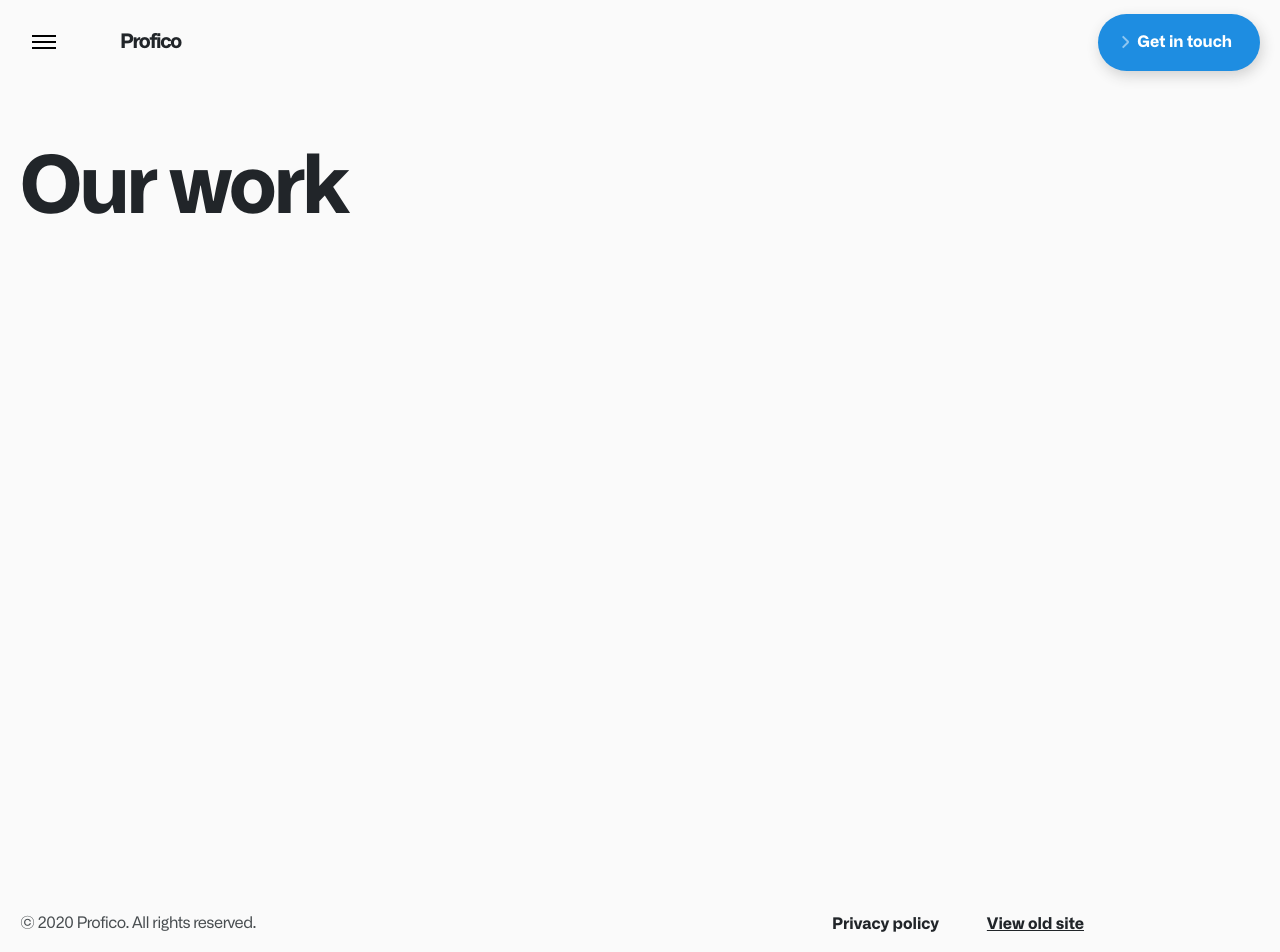
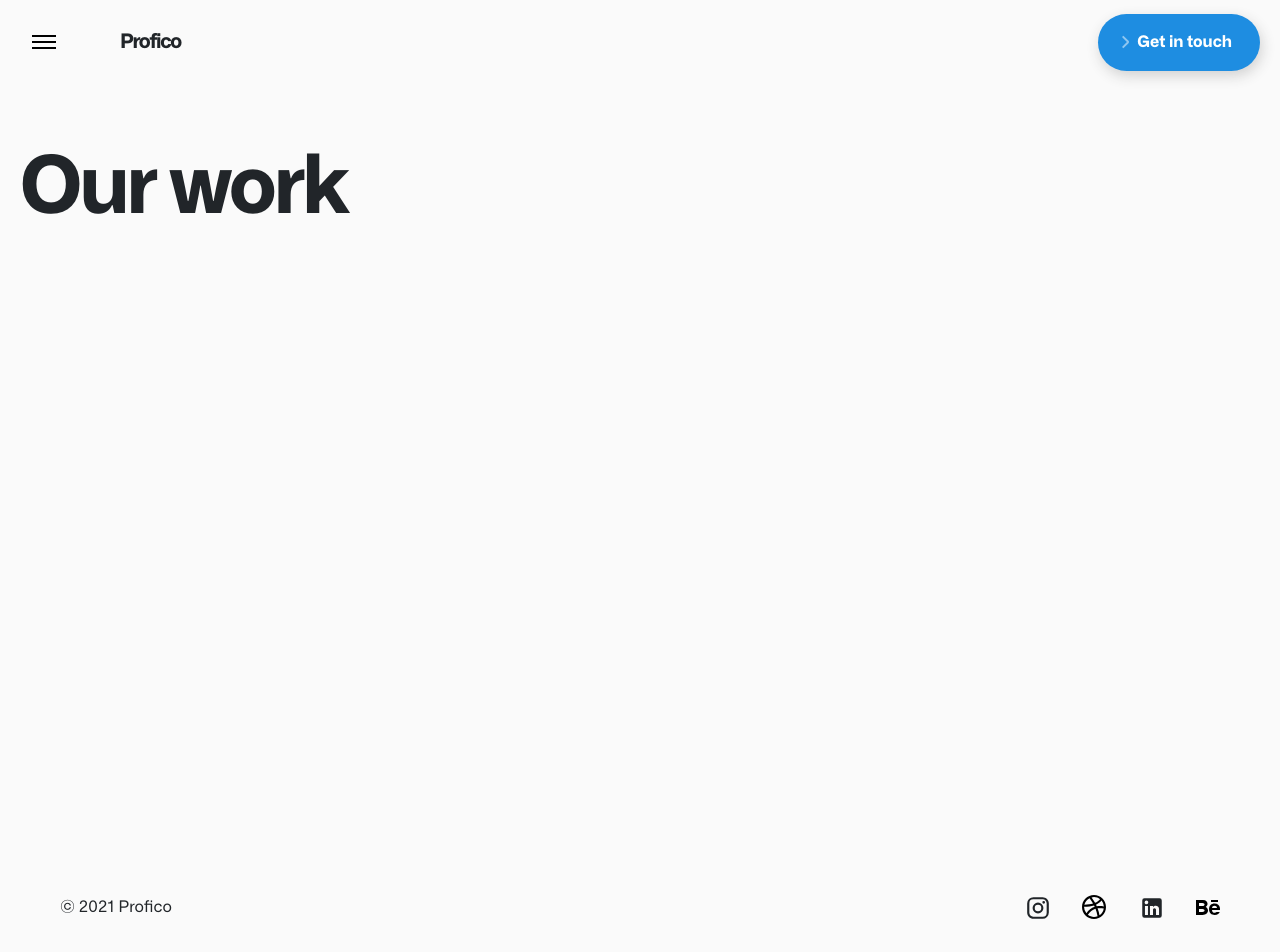
Before and after one commit to vbrajcic/hackathon-2021, a Next.js app: page /work in a window 1280 px wide. Shown: the top 952 px of the page. Built offline with nearby package versions, Linux system fonts and the light colour scheme.

Commit message:
PW-52 page footer

```diff
--- a/components/ContactForm/ContactDetail/ContactDetail.tsx
+++ b/components/ContactForm/ContactDetail/ContactDetail.tsx
@@ -16,7 +16,7 @@ const ContactDetail: FC<ContactDetailProps> = ({ title, icon: Icon, children })
         <b>{title}</b>
       </Typography>
     )}
-    <Typography variant="body2" className={style.text}>
+    <Typography variant="body2" className={style.text} color="textSecondary">
       {children}
     </Typography>
   </div>
--- a/components/Footer/Footer.module.scss
+++ b/components/Footer/Footer.module.scss
@@ -1,53 +1,21 @@
+@import 'styles/utils/rem-calc.scss';
+@import 'styles/mixins/breakpoints.scss';
+
 .container {
-  border-top-width: 1px;
-  border-color: #eaeaea;
-  background-color: #fafafa;
+  padding: rem-calc(95 2 61 2);
+  @include media('lg') {
+    padding: rem-calc(95 40);
+  }
 
-  .padding {
-    padding-top: 7rem;
-    padding-bottom: 7rem;
-    display: flex;
-    align-items: center;
-    flex-direction: column;
-
-    @media (min-width: 1024px) {
-      flex-direction: row;
+  .socialIcons {
+    width: auto;
+    @include media(0, 'md') {
+      margin-bottom: rem-calc(44);
     }
-
-    .text {
-      margin-bottom: 2.5rem;
-      text-align: center;
-      letter-spacing: -0.04em;
-      line-height: 1.2;
-
-      @media (min-width: 1024px) {
-        width: 50%;
-        text-align: left;
-        padding-right: 1rem;
-        margin-bottom: 0;
-      }
-    }
-
-    .column {
-      display: flex;
-      justify-content: center;
-      align-items: center;
-      flex-direction: column;
-
-      @media (min-width: 1024px) {
-        width: 50%;
-        padding-left: 1rem;
-        flex-direction: row;
-      }
-
-      .link {
-        margin-left: 1.5rem;
-        margin-right: 1.5rem;
-        font-weight: 700;
-
-        &:hover {
-          text-decoration: underline;
-        }
+    a {
+      margin: rem-calc(0 22);
+      @include media('lg') {
+        margin: rem-calc(0 0 0 33);
       }
     }
   }
--- a/components/Footer/Footer.tsx
+++ b/components/Footer/Footer.tsx
@@ -1,23 +1,36 @@
+import React from 'react';
+import { Typography, Grid } from '@material-ui/core';
+import SocialIcon from 'components/SocialIcon';
 import Container from 'components/Container';
-import Hyperlink from 'components/Hyperlink';
+
+import Instagram from '@material-ui/icons/Instagram';
+import Dribble from 'components/SvgIcons/Dribble';
+import Behance from 'components/SvgIcons/Behance';
+import LinkedIn from '@material-ui/icons/LinkedIn';
+
+import useBreakpoint from 'utils/hooks/useBreakpoint';
+
 import styles from './Footer.module.scss';
 
-const Footer = () => (
-  <footer className={styles.container}>
-    <Container>
-      <div className={styles.padding}>
-        <h4 className={styles.text}>&copy; 2020 Profico. All rights reserved.</h4>
-        <div className={styles.column}>
-          <Hyperlink href="/privacy-policy" AnchorProps={{ className: styles.link }}>
-            Privacy policy
-          </Hyperlink>
-          <a href="https://profi.co/" target="_blank" rel="noreferrer" className={styles.link}>
-            View old site
-          </a>
-        </div>
-      </div>
-    </Container>
-  </footer>
-);
+const Footer: React.FC<{}> = () => {
+  const { isMobile } = useBreakpoint();
+  const gridDirection = isMobile ? 'column-reverse' : 'row';
+  return (
+    <footer className={styles.container}>
+      <Container>
+        <Grid container justify="space-between" alignItems="center" direction={gridDirection}>
+          <Typography variant="body2">&copy; 2021 Profico</Typography>
+
+          <Grid container classes={{ root: styles.socialIcons }}>
+            <SocialIcon icon={Instagram} url="https://www.instagram.com/profi.co/" />
+            <SocialIcon icon={Dribble} url="https://dribbble.com/Profico" />
+            <SocialIcon icon={LinkedIn} url="https://www.linkedin.com/company/profico" />
+            <SocialIcon icon={Behance} url="https://www.behance.net/profico" />
+          </Grid>
+        </Grid>
+      </Container>
+    </footer>
+  );
+};
 
 export default Footer;
--- /dev/null
+++ b/components/SocialIcon/SocialIcon.module.scss
@@ -0,0 +1,17 @@
+@import 'styles/utils/rem-calc.scss';
+@import 'styles/settings/variables';
+
+.container {
+  display: block;
+  width: rem-calc(24);
+  height: rem-calc(24);
+
+  svg {
+    font-size: rem-calc(26);
+    transition: color $animation-duration__normal $timing-function, fill $animation-duration__normal $timing-function;
+    &:hover {
+      color: $secondary;
+      fill: $secondary;
+    }
+  }
+}
--- /dev/null
+++ b/components/SocialIcon/SocialIcon.tsx
@@ -0,0 +1,16 @@
+import React, { ElementType } from 'react';
+import Hyperlink from 'components/Hyperlink';
+import style from './SocialIcon.module.scss';
+
+interface SocialIconProps {
+  icon: ElementType;
+  url: string;
+}
+
+const SocialIcon: React.FC<SocialIconProps> = ({ icon: Icon, url }) => (
+  <Hyperlink href={url} AnchorProps={{ target: '_blank', rel: 'noopener', className: style.container }}>
+    <Icon />
+  </Hyperlink>
+);
+
+export default SocialIcon;
--- /dev/null
+++ b/components/SocialIcon/index.ts
@@ -0,0 +1,3 @@
+import SocialIcon from './SocialIcon';
+
+export default SocialIcon;
--- /dev/null
+++ b/components/SvgIcons/Behance.tsx
@@ -0,0 +1,9 @@
+import React, { FC, SVGProps } from 'react';
+
+const Behance: FC<SVGProps<SVGSVGElement>> = props => (
+  <svg xmlns="http://www.w3.org/2000/svg" width="24" height="24" viewBox="0 0 24 24" {...props}>
+    <path d="M22 7h-7V5h7v2zm1.726 10c-.442 1.297-2.029 3-5.101 3-3.074 0-5.564-1.729-5.564-5.675 0-3.91 2.325-5.92 5.466-5.92 3.082 0 4.964 1.782 5.375 4.426.078.506.109 1.188.095 2.14H15.97c.13 3.211 3.483 3.312 4.588 2.029h3.168zm-7.686-4h4.965c-.105-1.547-1.136-2.219-2.477-2.219-1.466 0-2.277.768-2.488 2.219zm-9.574 6.988H0V5.021h6.953c5.476.081 5.58 5.444 2.72 6.906 3.461 1.26 3.577 8.061-3.207 8.061zM3 11h3.584c2.508 0 2.906-3-.312-3H3v3zm3.391 3H3v3.016h3.341c3.055 0 2.868-3.016.05-3.016z" />
+  </svg>
+);
+
+export default Behance;
--- /dev/null
+++ b/components/SvgIcons/Dribble.tsx
@@ -0,0 +1,9 @@
+import React, { FC, SVGProps } from 'react';
+
+const Dribble: FC<SVGProps<SVGSVGElement>> = props => (
+  <svg xmlns="http://www.w3.org/2000/svg" width="24" height="24" viewBox="0 0 24 24" {...props}>
+    <path d="M12 0C5.372 0 0 5.373 0 12s5.372 12 12 12 12-5.373 12-12S18.628 0 12 0zm9.885 11.441c-2.575-.422-4.943-.445-7.103-.073a42.153 42.153 0 00-.767-1.68c2.31-1 4.165-2.358 5.548-4.082a9.863 9.863 0 012.322 5.835zm-3.842-7.282c-1.205 1.554-2.868 2.783-4.986 3.68a46.287 46.287 0 00-3.488-5.438A9.894 9.894 0 0112 2.087c2.275 0 4.368.779 6.043 2.072zM7.527 3.166a44.59 44.59 0 013.537 5.381c-2.43.715-5.331 1.082-8.684 1.105a9.931 9.931 0 015.147-6.486zM2.087 12l.013-.256c3.849-.005 7.169-.448 9.95-1.322.233.475.456.952.67 1.432-3.38 1.057-6.165 3.222-8.337 6.48A9.865 9.865 0 012.087 12zm3.829 7.81c1.969-3.088 4.482-5.098 7.598-6.027a39.137 39.137 0 012.043 7.46c-3.349 1.291-6.953.666-9.641-1.433zm11.586.43a41.098 41.098 0 00-1.92-6.897c1.876-.265 3.94-.196 6.199.196a9.923 9.923 0 01-4.279 6.701z" />
+  </svg>
+);
+
+export default Dribble;
--- a/package.json
+++ b/package.json
@@ -22,6 +22,7 @@
   },
   "dependencies": {
     "@material-ui/core": "^4.11.2",
+    "@material-ui/icons": "^4.11.2",
     "classnames": "2.2.6",
     "date-fns": "2.14.0",
     "next": "latest",
--- a/styles/Colors.ts
+++ b/styles/Colors.ts
@@ -2,7 +2,8 @@ export default {
   primary: '#212529',
   secondary: '#1E8DE1',
   muted: '#424D56',
-  textPrimary: '#484D50',
+  textPrimary: '#212529',
+  textSecondary: '#484D50',
 
   white: '#FFF',
   black: '#000',
--- a/styles/theme/palette.ts
+++ b/styles/theme/palette.ts
@@ -12,6 +12,7 @@ const palette: ThemeOptions['palette'] = {
   },
   text: {
     primary: Colors.textPrimary,
+    secondary: Colors.textSecondary,
     disabled: Colors.muted,
     hint: Colors.muted,
   },
```
Also changed, not shown: 1 other file (tests, documents, lock files or other folders).
